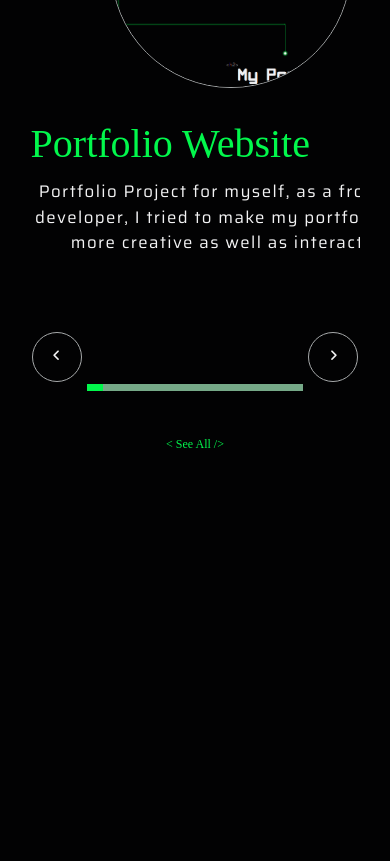
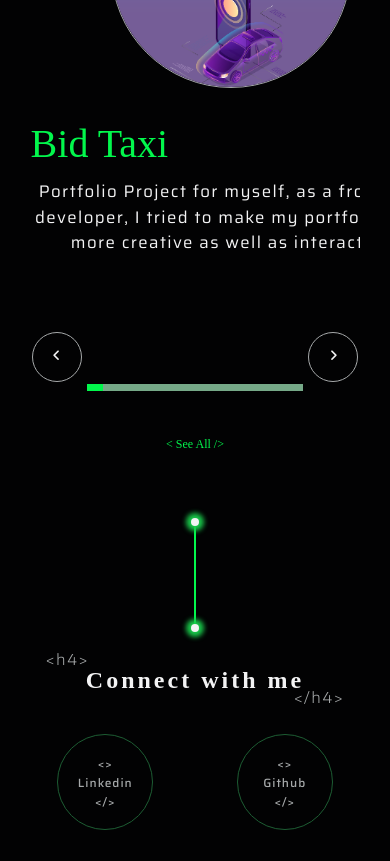
Before and after one commit to Kerimli98/FatimaKarimli, a React (Create React App) app: page / in a window 390 px wide. Shown: the part 1100-1961 px from the top of the page. Before the commit the page ends 1591 px from the top, so only its background shows below. Built offline with nearby package versions, Linux system fonts and the light colour scheme; a web font is replaced by a local one.

Commit message:
finished

```diff
--- a/src/components/Contact.js
+++ b/src/components/Contact.js
@@ -1,11 +1,50 @@
-import React from 'react';
+import React from "react";
 
 const Contact = () => {
-    return (
-        <div>
-
+  return (
+    <div className="contact">
+      <div className="contact__line"></div>
+      <h4 className="contact__heading">
+        <span className="tags positioned-top"> &lt;h4&gt;</span>
+        Connect with me
+        <span className="tags positioned-bottom">&lt;&#47;h4&gt;</span>
+      </h4>
+      <div className="contacts">
+        <div className="contact-circle linkedin">
+          <div className="outer-circle">
+            <span>&lt;&gt;</span>
+            Linkedin
+            <span>&lt;&#47;&gt;</span>
+          </div>
+          <div className="inner-circle"></div>
         </div>
-    );
+        <div className="contact-circle github">
+          <div className="outer-circle">
+            <span>&lt;&gt;</span>
+            Github
+            <span>&lt;&#47;&gt;</span>
+          </div>
+          <div className="inner-circle"></div>
+        </div>
+        <div className="contact-circle gmail">
+          <div className="outer-circle">
+            <span>&lt;&gt;</span>
+            Gmail
+            <span>&lt;&#47;&gt;</span>
+          </div>
+          <div className="inner-circle"></div>
+        </div>
+        <div className="contact-circle instagram">
+          <div className="outer-circle">
+            <span>&lt;&gt;</span>
+            Instagram
+            <span>&lt;&#47;&gt;</span>
+          </div>
+          <div className="inner-circle"></div>
+        </div>
+      </div>
+    </div>
+  );
 };
 
 export default Contact;
--- a/src/data.js
+++ b/src/data.js
@@ -1,17 +1,6 @@
 const projects = [
   {
     id: "01",
-    title: "Portfolio Website",
-    websitelink: "https://fatimakarimli.netlify.app/",
-    languages: ["React", "SASS/SCSS", "HTML"],
-    desc: "Portfolio Project for myself, as a front end developer, I tried to make my portfolio look more creative as well as interactive",
-    goal: "",
-    challanges: "",
-    solution: "",
-    screenshots: "/assets/images/fatima.png",
-  },
-  {
-    id: "02",
     title: "Bid Taxi",
     websitelink: "https://bidtaxi.az/",
     languages: ["React", "CSS", "HTML"],
@@ -22,7 +11,7 @@ const projects = [
     screenshots: "/assets/images/bid.png",
   },
   {
-    id: "03",
+    id: "02",
     title: "E-SAYAR",
     websitelink: "https://www.e-sayar.az/",
     languages: ["React", "SCSS", "HTML"],
@@ -31,6 +20,17 @@ const projects = [
     challanges: "",
     solution: "",
     screenshots: "/assets/images/esayar.png",
+  },
+  {
+    id: "03",
+    title: "Portfolio Website",
+    websitelink: "https://fatimakarimli.netlify.app/",
+    languages: ["React", "SASS/SCSS", "HTML"],
+    desc: "Portfolio Project for myself, as a front end developer, I tried to make my portfolio look more creative as well as interactive",
+    goal: "",
+    challanges: "",
+    solution: "",
+    screenshots: "/assets/images/fatima.png",
   },
   {
     id: "04",
@@ -43,9 +43,19 @@ const projects = [
     solution: "",
     screenshots: "/assets/images/eazypizz.png",
   },
-
   {
     id: "05",
+    title: "Naringi",
+    websitelink: "http://naringi.az/",
+    languages: ["React", "Redux", "SCSS", "HTML"],
+    desc: "Portfolio Project for myself, as a front end developer, I tried to make my portfolio look more creative as well as interactive",
+    goal: "",
+    challanges: "",
+    solution: "",
+    screenshots: "/assets/images/naringi.png",
+  },
+  {
+    id: "06",
     title: "Natours",
     websitelink: "https://natours-go.netlify.app/",
     languages: ["React", "SCSS", "HTML"],
@@ -56,7 +66,7 @@ const projects = [
     screenshots: "/assets/images/natours.png",
   },
   {
-    id: "06",
+    id: "07",
     title: "Nexter",
     websitelink: "https://nexter-go.netlify.app/",
     languages: ["React", "SCSS", "HTML"],
@@ -67,7 +77,7 @@ const projects = [
     screenshots: "/assets/images/nexter.png",
   },
   {
-    id: "07",
+    id: "08",
     title: "Trillo",
     websitelink: "https://trillo-go.netlify.app/",
     languages: ["React", "SCSS", "HTML"],
@@ -77,8 +87,43 @@ const projects = [
     solution: "",
     screenshots: "/assets/images/trillo.png",
   },
+
   {
-    id: "08",
+    id: "09",
+    title: "Selnet",
+    websitelink: "https://selnet.az/",
+    languages: ["HTML", "CSS", "Javascript"],
+    desc: "Portfolio Project for myself, as a front end developer, I tried to make my portfolio look more creative as well as interactive",
+    goal: "",
+    challanges: "",
+    solution: "",
+    screenshots: "/assets/images/selnet.png",
+  },
+  {
+    id: "10",
+    title: "Portfolio Website",
+    websitelink: "https://javid-hussain.netlify.app/",
+    languages: ["React", "SASS/SCSS", "HTML"],
+    desc: "Portfolio Project for myself, as a front end developer, I tried to make my portfolio look more creative as well as interactive",
+    goal: "",
+    challanges: "",
+    solution: "",
+    screenshots: "/assets/images/javid.png",
+  },
+  {
+    id: "11",
+    title: "Studio Ghibli",
+    websitelink: "https://studio-ghibli-go.netlify.app/",
+    languages: ["React", "SASS/SCSS", "HTML"],
+    desc: "Portfolio Project for myself, as a front end developer, I tried to make my portfolio look more creative as well as interactive",
+    goal: "",
+    challanges: "",
+    solution: "",
+    screenshots: "/assets/images/ghibli.png",
+  },
+
+  {
+    id: "12",
     title: "Freud",
     websitelink: "https://sigmundfreud.netlify.app/",
     languages: ["React", "SCSS", "HTML", "GSAP"],
@@ -89,7 +134,7 @@ const projects = [
     screenshots: "/assets/images/freud.png",
   },
   {
-    id: "09",
+    id: "13",
     title: "Stremio",
     websitelink: "eazypizz.netlify.app",
     languages: ["React", "SASS/SCSS", "HTML"],
@@ -99,30 +144,9 @@ const projects = [
     solution: "",
     screenshots: "",
   },
+
   {
-    id: "10",
-    title: "Studio Ghibli",
-    websitelink: "https://studio-ghibli-go.netlify.app/",
-    languages: ["React", "SASS/SCSS", "HTML"],
-    desc: "Portfolio Project for myself, as a front end developer, I tried to make my portfolio look more creative as well as interactive",
-    goal: "",
-    challanges: "",
-    solution: "",
-    screenshots: "/assets/images/ghibli.png",
-  },
-  {
-    id: "11",
-    title: "Portfolio Website",
-    websitelink: "https://javid-hussain.netlify.app/",
-    languages: ["React", "SASS/SCSS", "HTML"],
-    desc: "Portfolio Project for myself, as a front end developer, I tried to make my portfolio look more creative as well as interactive",
-    goal: "",
-    challanges: "",
-    solution: "",
-    screenshots: "/assets/images/javid.png",
-  },
-  {
-    id: "12",
+    id: "14",
     title: "Youtube App",
     websitelink: "https://youtube-go.netlify.app/g",
     languages: ["React", "SASS/SCSS", "HTML"],
@@ -133,26 +157,15 @@ const projects = [
     screenshots: "",
   },
   {
-    id: "13",
-    title: "Naringi",
-    websitelink: "http://naringi.az/",
-    languages: ["React", "Redux", "SCSS", "HTML"],
+    id: "15",
+    title: "Currency Converter",
+    websitelink: "https://youtube-go.netlify.app/g",
+    languages: ["React", "SASS/SCSS", "HTML"],
     desc: "Portfolio Project for myself, as a front end developer, I tried to make my portfolio look more creative as well as interactive",
     goal: "",
     challanges: "",
     solution: "",
-    screenshots: "/assets/images/naringi.png",
-  },
-  {
-    id: "14",
-    title: "Selnet",
-    websitelink: "https://selnet.az/",
-    languages: ["HTML", "CSS", "Javascript"],
-    desc: "Portfolio Project for myself, as a front end developer, I tried to make my portfolio look more creative as well as interactive",
-    goal: "",
-    challanges: "",
-    solution: "",
-    screenshots: "/assets/images/selnet.png",
+    screenshots: "",
   },
 ];
 export default projects;
--- a/src/pages/Layout.js
+++ b/src/pages/Layout.js
@@ -3,13 +3,15 @@ import Header from "../components/Header";
 import ScrollToTop from "../components/ScrollToTop";
 import Slider from "../components/ProjectsSlider";
 import Routers from "../Routes/Routers";
+import Contact from "../components/Contact";
 const Layout = () => {
   return (
     <div>
       <ScrollToTop />
       <Header />
       <About />
-      <Slider/>
+      <Slider />
+      <Contact />
       <div>
         <Routers />
       </div>
--- a/src/styles/components/_about.scss
+++ b/src/styles/components/_about.scss
@@ -121,13 +121,11 @@
         display: flex;
         justify-content: center;
         align-items: center;
-        // transform: scale(0);
         position: relative;
       }
       &:hover .inner-circle {
-        // transform: scale(1);
-        width: 22rem;
-        height: 22rem;
+        width: 100%;
+        height: 100%;
         background-color: $color-green-light-2;
       }
       &:hover .green-text.z-top {
--- /dev/null
+++ b/src/styles/components/_contact.scss
@@ -0,0 +1,288 @@
+.contact {
+  display: flex;
+  align-items: center;
+  flex-direction: column;
+  justify-content: center;
+  &__line {
+    margin-top: 4rem;
+    margin-bottom: 5rem;
+    height: 13rem;
+    width: 2px;
+    background-color: $color-green-light;
+    position: relative;
+    &::after {
+      content: "";
+      position: absolute;
+      width: 1rem;
+      height: 1rem;
+      background-color: $color-white;
+      border-radius: 50%;
+      box-shadow: 0 0 5px 5px $color-green-light-2;
+      right: -5px;
+      top: -5px;
+    }
+
+    &::before {
+      content: "";
+      position: absolute;
+      width: 1rem;
+      height: 1rem;
+      background-color: $color-white;
+      border-radius: 50%;
+      box-shadow: 0 0 5px 5px $color-green-light-2;
+      bottom: -5px;
+      right: -5px;
+    }
+  }
+  &__heading {
+    position: relative;
+    font-family: mainFont;
+    color: $color-white;
+    font-size: 7rem;
+    letter-spacing: 7px;
+    text-align: center;
+  }
+  .contacts {
+    position: relative;
+    width: 82%;
+    display: flex;
+    align-items: center;
+    justify-content: center;
+    margin-top: 5rem;
+    padding: 15rem 0;
+    .contact-circle {
+      position: relative;
+
+      border-radius: 50%;
+      border: 1px solid $color-green-dark;
+      position: absolute;
+      transform: translate(-50%, -50%);
+      animation: scaling-circles 1.7s linear infinite;
+      cursor: pointer;
+      .outer-circle {
+        font-family: "Saira", sans-serif;
+        font-size: 2rem;
+        font-weight: 500;
+        letter-spacing: 1px;
+        color: $color-gray;
+        display: flex;
+        flex-direction: column;
+        align-items: center;
+        justify-content: center;
+        transform: translate(-50%, -50%);
+        position: absolute;
+        top: 50%;
+        left: 50%;
+        z-index: 50;
+      }
+      .inner-circle {
+        transform: translate(-50%, -50%);
+        top: 50%;
+        left: 50%;
+        width: 0;
+        height: 0;
+        border-radius: 50%;
+        position: absolute;
+        z-index: 10;
+        transition: all 0.5s ease;
+        display: flex;
+        justify-content: center;
+        align-items: center;
+        position: relative;
+      }
+      &:hover .inner-circle {
+        width: 100%;
+        height: 100%;
+        background-color: $color-green-light-2;
+      }
+      &:hover .outer-circle {
+        color: $color-white;
+      }
+      &.linkedin {
+        width: 27rem;
+        height: 27rem;
+        left: 8%;
+        top: 44%;
+      }
+      &.github {
+        width: 22rem;
+        height: 22rem;
+        left: 46%;
+        top: 0%;
+      }
+      &.gmail {
+        width: 21rem;
+        height: 21rem;
+        right: 8%;
+        top: 54%;
+      }
+      &.instagram {
+        width: 20rem;
+        height: 20rem;
+        left: 38%;
+        top: 100%;
+      }
+    }
+  }
+}
+
+@media screen and (max-width: 1400px) {
+  .contact {
+    .contacts {
+      width: 95%;
+    }
+  }
+}
+@media screen and (max-width: 900px) {
+  .contact {
+    &__line {
+      &::after {
+        right: -3px;
+      }
+
+      &::before {
+        right: -3px;
+      }
+    }
+    &__heading {
+      font-size: 4rem;
+    }
+    .contacts {
+      width: 82%;
+      margin: 0 auto;
+      margin-top: 6rem;
+      padding: 1rem 0;
+      display: grid;
+      align-items: center;
+      justify-items: center;
+      grid-template-columns: 1fr 1fr;
+      .contact-circle {
+        margin-bottom: 4rem;
+        position: relative;
+        transform: unset;
+        animation: unset;
+        cursor: pointer;
+        .outer-circle {
+          font-size: 1.8rem;
+        }
+        .inner-circle {
+          position: absolute;
+        }
+        &:hover .inner-circle {
+          width: 100%;
+          height: 100%;
+          background-color: $color-green-light-2;
+        }
+        &:hover .outer-circle {
+          color: $color-white;
+        }
+        &.linkedin {
+          width: 18rem;
+          height: 18rem;
+          left: unset;
+          top: unset;
+        }
+        &.github {
+          width: 18rem;
+          height: 18rem;
+          left: unset;
+          top: unset;
+        }
+        &.gmail {
+          width: 18rem;
+          height: 18rem;
+          right: unset;
+          top: unset;
+        }
+        &.instagram {
+          width: 18rem;
+          height: 18rem;
+          left: unset;
+          top: unset;
+        }
+      }
+    }
+  }
+}
+@media screen and (max-width: 480px) {
+    .contact {
+
+        &__heading {
+          font-size: 3rem;
+          letter-spacing: 3px;
+        }
+        .contacts {
+          width: 92%;
+          margin-top: 4rem;
+
+          .contact-circle {
+
+            cursor: pointer;
+            .outer-circle {
+              font-size: 1.5rem;
+            }
+
+            &.linkedin {
+              width: 12rem;
+              height: 12rem;
+
+            }
+            &.github {
+              width: 12rem;
+              height: 12rem;
+
+            }
+            &.gmail {
+              width: 12rem;
+              height: 12rem
+            }
+            &.instagram {
+              width: 12rem;
+              height: 12rem;
+
+            }
+          }
+        }
+      }
+}
+@media screen and (max-width: 319px) {
+    .contact {
+
+        &__heading {
+          font-size: 2rem;
+          letter-spacing: 3px;
+        }
+        .contacts {
+          width: 95%;
+          margin-top: 3rem;
+
+          .contact-circle {
+
+            cursor: pointer;
+            .outer-circle {
+              font-size: 1.3rem;
+            }
+
+            &.linkedin {
+              width: 10rem;
+              height: 10rem;
+
+            }
+            &.github {
+              width: 10rem;
+              height: 10rem;
+
+            }
+            &.gmail {
+              width: 10rem;
+              height: 10rem
+            }
+            &.instagram {
+              width: 10rem;
+              height: 10rem;
+
+            }
+          }
+        }
+      }
+}
--- a/src/styles/main.scss
+++ b/src/styles/main.scss
@@ -5,6 +5,7 @@
 @import "components/button";
 @import "components/about";
 @import "components/slider";
+@import "components/contact";
 
 @import "abstracts/utilities";
 @import "abstracts/animations";
```
Also changed, not shown: src/styles/abstracts/_animations.scss (+14 -0 lines).
